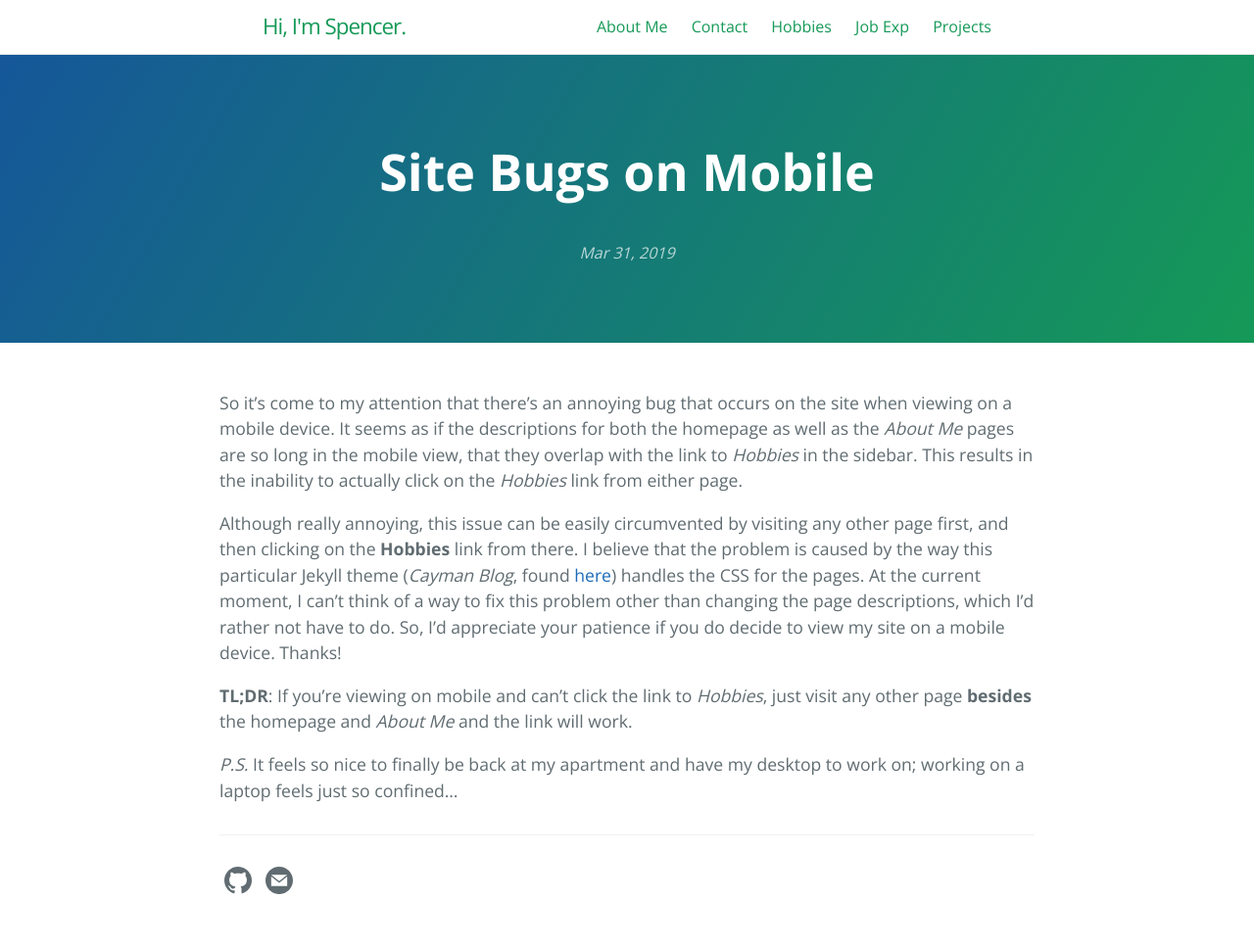
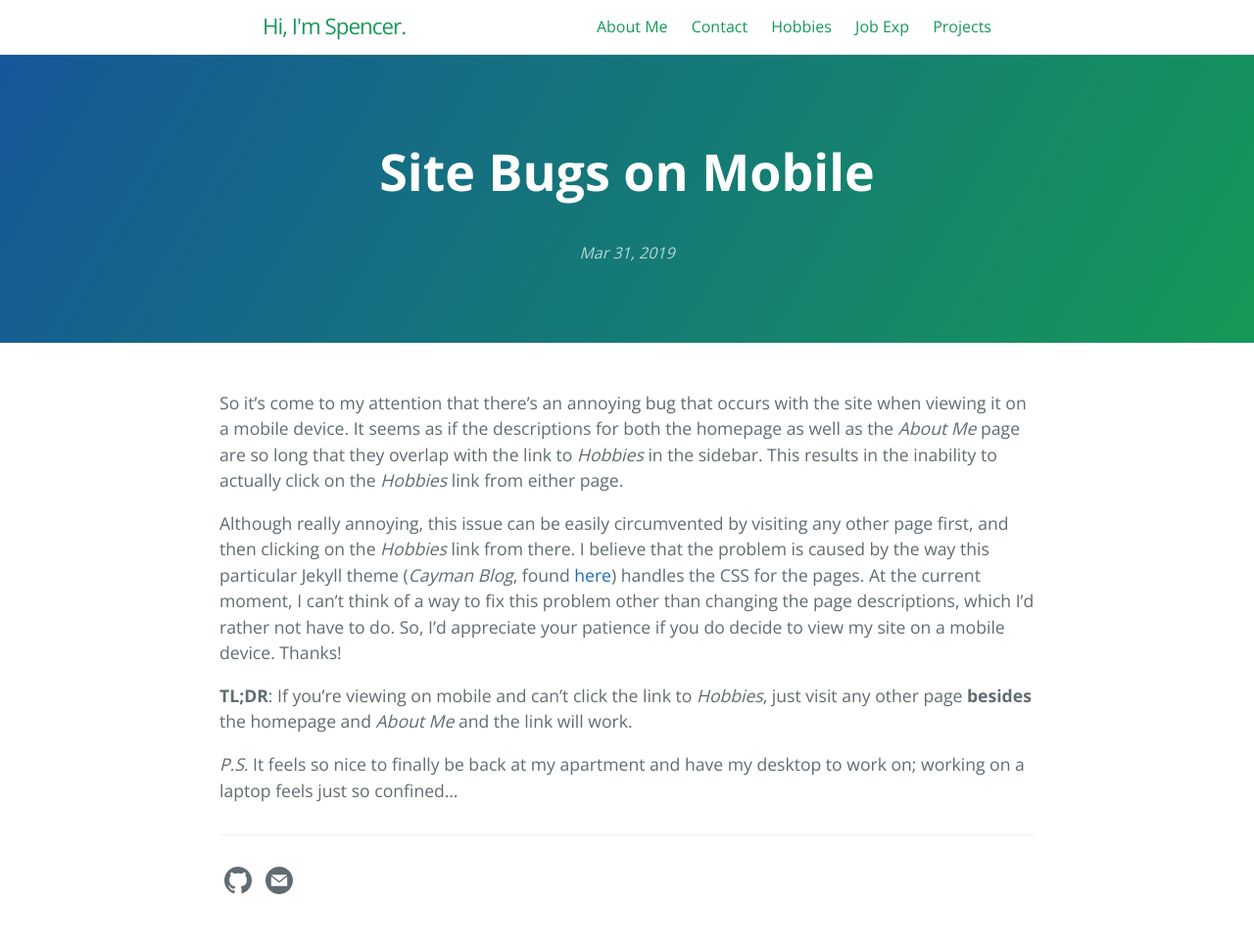
Before and after one commit to spencerericfong/spencerericfong.github.io, a Jekyll site: the page built from _posts/2019-03-31-site-bugs-on-mobile.md, in a window 1280 px wide. Shown: the whole page at 98% size. Built offline with Jekyll 4.4.1, drawn with Linux system fonts in a browser that asks for light colours.

Commit message:
updated readme and mobile bugs post

```diff
--- a/_posts/2019-03-31-site-bugs-on-mobile.md
+++ b/_posts/2019-03-31-site-bugs-on-mobile.md
@@ -4,9 +4,9 @@ title: Site Bugs on Mobile
 date: 2019-03-31 00:34:52
 ---
 
-So it's come to my attention that there's an annoying bug that occurs on the site when viewing on a mobile device. It seems as if the descriptions for both the homepage as well as the *About Me* pages are so long in the mobile view, that they overlap with the link to *Hobbies* in the sidebar. This results in the inability to actually click on the *Hobbies* link from either page.
+So it's come to my attention that there's an annoying bug that occurs with the site when viewing it on a mobile device. It seems as if the descriptions for both the homepage as well as the *About Me* page are so long that they overlap with the link to *Hobbies* in the sidebar. This results in the inability to actually click on the *Hobbies* link from either page.
 
-Although really annoying, this issue can be easily circumvented by visiting any other page first, and then clicking on the **Hobbies** link from there. I believe that the problem is caused by the way this particular Jekyll theme (*Cayman Blog*, found [here](https://github.com/lorepirri/cayman-blog)) handles the CSS for the pages. At the current moment, I can't think of a way to fix this problem other than changing the page descriptions, which I'd rather not have to do. So, I'd appreciate your patience if you do decide to view my site on a mobile device. Thanks!
+Although really annoying, this issue can be easily circumvented by visiting any other page first, and then clicking on the *Hobbies* link from there. I believe that the problem is caused by the way this particular Jekyll theme (*Cayman Blog*, found [here](https://github.com/lorepirri/cayman-blog)) handles the CSS for the pages. At the current moment, I can't think of a way to fix this problem other than changing the page descriptions, which I'd rather not have to do. So, I'd appreciate your patience if you do decide to view my site on a mobile device. Thanks!
 
 **TL;DR**: If you're viewing on mobile and can't click the link to *Hobbies*, just visit any other page **besides** the homepage and *About Me* and the link will work.
 
```
Also changed, not shown: README.md.
